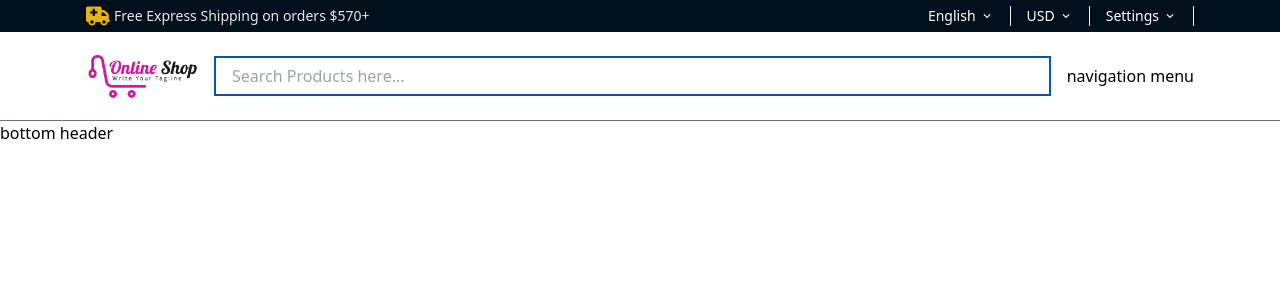
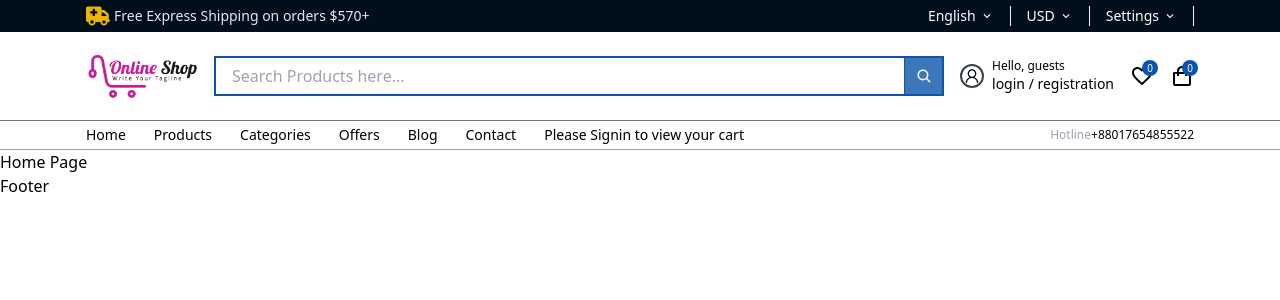
Before and after one commit to mamunurroshid90/next-eCommerce, a Next.js app: page / in a window 1280 px wide. Shown: the top 300 px of the page. Built offline with nearby package versions, Linux system fonts and the light colour scheme.

Commit message:
added middle header and bottom header

```diff
--- a/src/app/layout.tsx
+++ b/src/app/layout.tsx
@@ -1,5 +1,7 @@
 import type { Metadata } from "next";
 import "./globals.css";
+import Header from "@/components/header/Header";
+import Footer from "@/components/Footer";
 
 export const metadata: Metadata = {
   title: "Next eCommerce",
@@ -13,7 +15,11 @@ export default function RootLayout({
 }>) {
   return (
     <html lang="en">
-      <body>{children}</body>
+      <body>
+        <Header />
+        {children}
+        <Footer />
+      </body>
     </html>
   );
 }
--- a/src/app/page.tsx
+++ b/src/app/page.tsx
@@ -3,9 +3,7 @@ import Header from "@/components/header/Header";
 export default function Home() {
   return (
     <div>
-      <header>
-        <Header />
-      </header>
+      <h2>Home Page</h2>
     </div>
   );
 }
--- /dev/null
+++ b/src/app/signin/page.tsx
@@ -0,0 +1,7 @@
+import React from "react";
+
+const SigninPage = () => {
+  return <div>SigninPage</div>;
+};
+
+export default SigninPage;
--- /dev/null
+++ b/src/components/Footer.tsx
@@ -0,0 +1,7 @@
+import React from "react";
+
+const Footer = () => {
+  return <div>Footer</div>;
+};
+
+export default Footer;
--- /dev/null
+++ b/src/components/header/BottomHeader.tsx
@@ -0,0 +1,32 @@
+import React from "react";
+import Container from "../Container";
+import { navigation } from "@/constants";
+import Link from "next/link";
+
+const BottomHeader = () => {
+  return (
+    <div className=" border-b border-b-gray-400">
+      <Container className=" flex items-center justify-between py-1">
+        <div className="text-xs md:text-sm font-medium flex flex-wrap items-center gap-2 md:space-x-5">
+          {navigation?.map((item) => (
+            <Link
+              key={item?.title}
+              href={item?.href}
+              className="hover:text-themeColor duration-200"
+            >
+              {item?.title}
+            </Link>
+          ))}
+          <Link href={"/signin"} className="hover:text-themeColor duration-200">
+            Please Signin to view your cart
+          </Link>
+        </div>
+        <div className=" hidden md:inline-flex text-xs text-gray-400">
+          Hotline <span className="text-black">+88017654855522</span>
+        </div>
+      </Container>
+    </div>
+  );
+};
+
+export default BottomHeader;
--- a/src/components/header/Header.tsx
+++ b/src/components/header/Header.tsx
@@ -1,13 +1,14 @@
 import React from "react";
 import TopHeader from "./TopHeader";
 import MiddleHeader from "./MiddleHeader";
+import BottomHeader from "./BottomHeader";
 
 const Header = () => {
   return (
     <div>
       <TopHeader />
       <MiddleHeader />
-      <p>bottom header</p>
+      <BottomHeader />
     </div>
   );
 };
--- /dev/null
+++ b/src/components/header/HeaderIcons.tsx
@@ -0,0 +1,25 @@
+import Link from "next/link";
+import React from "react";
+import { BiShoppingBag } from "react-icons/bi";
+import { MdFavoriteBorder } from "react-icons/md";
+
+const HeaderIcons = () => {
+  return (
+    <>
+      <Link href={"/favorite"} className="text-2xl relative">
+        <MdFavoriteBorder />
+        <span className="absolute -top-1 -right-1 w-4 h-4 bg-themeColor text-white font-medium flex justify-center items-center text-[10px] rounded-full">
+          0
+        </span>
+      </Link>
+      <Link href={"/favorite"} className="text-2xl relative">
+        <BiShoppingBag />
+        <span className="absolute -top-1 -right-1 w-4 h-4 bg-themeColor text-white font-medium flex justify-center items-center text-[10px] rounded-full">
+          0
+        </span>
+      </Link>
+    </>
+  );
+};
+
+export default HeaderIcons;
--- a/src/components/header/MiddleHeader.tsx
+++ b/src/components/header/MiddleHeader.tsx
@@ -1,16 +1,36 @@
-import React from "react";
 import Container from "../Container";
 import Image from "next/image";
 import { logo } from "@/assets";
 import SearchInput from "./SearchInput";
+import Link from "next/link";
+import { LiaUserSolid } from "react-icons/lia";
+import HeaderIcons from "./HeaderIcons";
 
 const MiddleHeader = () => {
   return (
     <div className=" border-b-[1px] border-b-gray-500">
       <Container className=" py-5 flex items-center justify-between gap-6 md:gap-4">
-        <Image src={logo} alt="logo" className="w-28 h-12" />
+        <Link href={"/"}>
+          <Image src={logo} alt="logo" className="w-28 h-12" />
+        </Link>
         <SearchInput />
-        <div>navigation menu</div>
+        {/* Users */}
+        <div>
+          <Link
+            href={"/signin"}
+            className=" flex items-center space-x-2 text-sm"
+          >
+            <div className=" border-2 border-gray-700 rounded-full text-xl">
+              <LiaUserSolid />
+            </div>
+            <div>
+              <p className="text-xs">Hello, guests</p>
+              <p>login / registration</p>
+            </div>
+          </Link>
+        </div>
+        {/* Headers icons */}
+        <HeaderIcons />
       </Container>
     </div>
   );
--- a/src/components/header/SearchInput.tsx
+++ b/src/components/header/SearchInput.tsx
@@ -1,13 +1,28 @@
-import React from "react";
+"use client";
+import React, { useState } from "react";
+import { IoSearch } from "react-icons/io5";
+import { RxCross2 } from "react-icons/rx";
 
 const SearchInput = () => {
+  const [search, setSearch] = useState("");
   return (
     <div className=" hidden md:inline-flex flex-1 h-10 relative">
       <input
         type="text"
         placeholder="Search Products here..."
+        value={search}
+        onChange={(e) => setSearch(e.target.value)}
         className=" w-full h-full border-2 border-themeColor px-4 outline-none"
       />
+      {search && (
+        <RxCross2
+          onClick={() => setSearch("")}
+          className="top-2.5 right-12 text-xl absolute hover:bg-red-400 hover:text-white rounded-full transition-all duration-200"
+        />
+      )}
+      <span className="absolute top-0 right-0 w-10 h-10 bg-themeColor/80 text-white inline-flex justify-center items-center border border-themeColor hover:bg-themeColor duration-200 cursor-pointer">
+        <IoSearch />
+      </span>
     </div>
   );
 };
--- /dev/null
+++ b/src/constants/index.ts
@@ -0,0 +1,8 @@
+export const navigation = [
+  { title: "Home", href: "/" },
+  { title: "Products", href: "/products" },
+  { title: "Categories", href: "/categories" },
+  { title: "Offers", href: "/offers" },
+  { title: "Blog", href: "/blog" },
+  { title: "Contact", href: "/contact" },
+];
```
